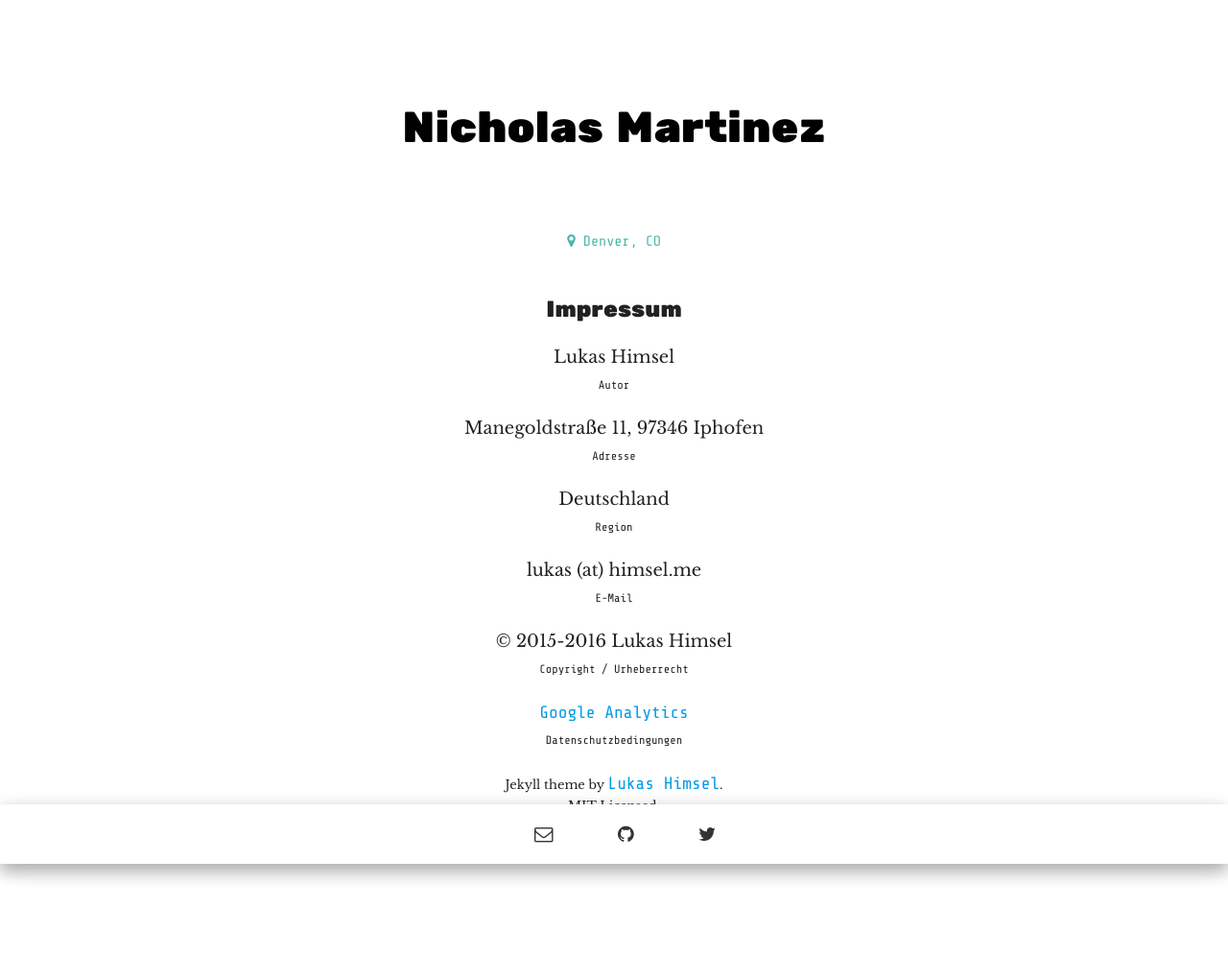
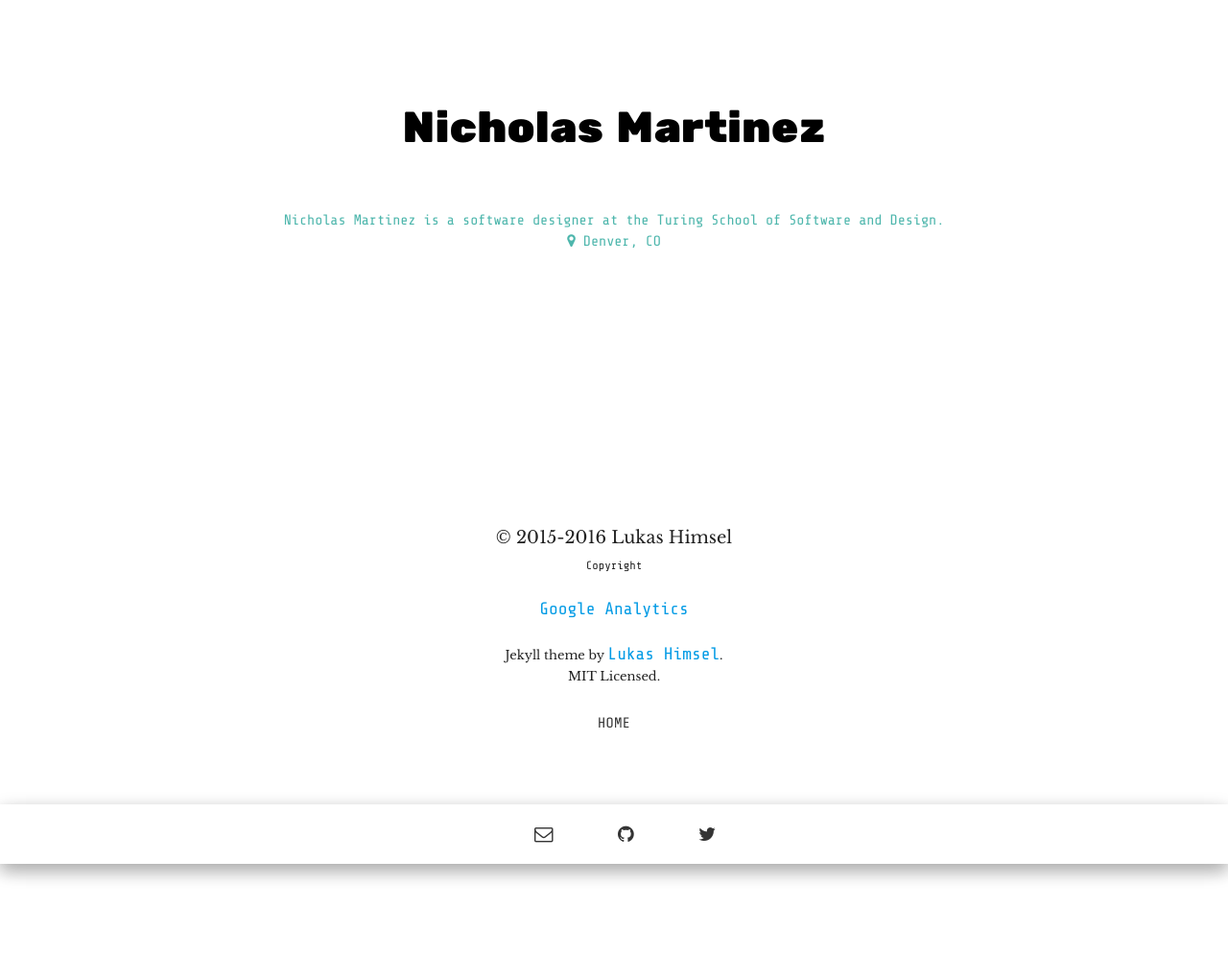
Before and after one commit to NZenitram/nzenitram.github.io, a Jekyll site: the page built from imprint.html, in a window 1280 px wide. Shown: the whole page at 96% size. Built offline with Jekyll 4.4.1, drawn with Linux system fonts in a browser that asks for light colours; some web fonts are replaced.

Commit message:
adjusted some text on ip page

```diff
--- a/_config.yml
+++ b/_config.yml
@@ -1,6 +1,6 @@
 title: "Nicholas Martinez"
 description: "Nicholas Martinez is a software designer at the Turing School of Software and Design"
-about:
+about: "Nicholas Martinez is a software designer at the Turing School of Software and Design. "
 location: "Denver, CO"
 email: nicholasmartinez@gmail.com
 baseurl: ""
--- a/imprint.html
+++ b/imprint.html
@@ -3,31 +3,31 @@ layout: page
 ---
 <div id="imprint">
     <p>
-        <span class="my-mini-heading">Impressum</span><br>
+        <span class="my-mini-heading"></span><br>
         <ul>
             <li>
-                <p class="my-item" >Lukas Himsel<br>
-                    <span class="my-item-sub">Autor</span></p>
+                <p class="my-item" ><br>
+                    <span class="my-item-sub"></span></p>
             </li>
             <li>
-                <p class="my-item">Manegoldstraße 11, 97346 Iphofen<br>
-                    <span class="my-item-sub">Adresse</span></p>
+                <p class="my-item"><br>
+                    <span class="my-item-sub"></span></p>
             </li>
             <li>
-                <p class="my-item">Deutschland<br>
-                    <span class="my-item-sub">Region</span></p>
+                <p class="my-item"><br>
+                    <span class="my-item-sub"></span></p>
             </li>
             <li>
-                <p class="my-item">lukas (at) himsel.me<br>
-                    <span class="my-item-sub">E-Mail</span></p>
+                <p class="my-item"><br>
+                    <span class="my-item-sub"></span></p>
             </li>
             <li>
                 <p class="my-item">&copy; 2015-2016 Lukas Himsel<br>
-                    <span class="my-item-sub">Copyright / Urheberrecht</span></p>
+                    <span class="my-item-sub">Copyright</span></p>
             </li>
             <li>
                 <p class="my-item"><a class="my-link" href="https://www.google.com/analytics/terms/de.html">Google Analytics</a><br>
-                    <span class="my-item-sub">Datenschutzbedingungen</span></p>
+                    <span class="my-item-sub"></span></p>
             </li>
         </ul>
     </p>
```
Also changed, not shown: 1 other file.
